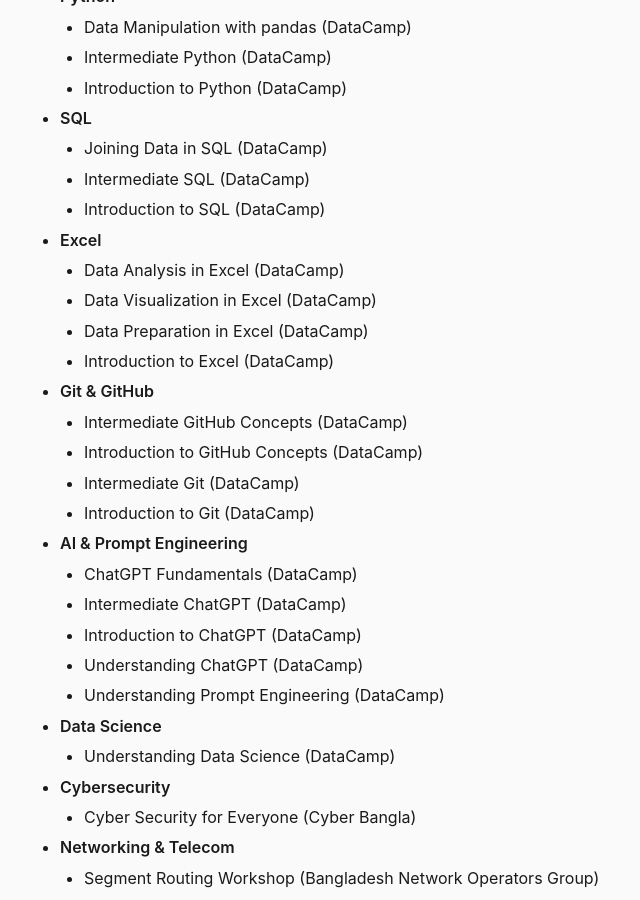
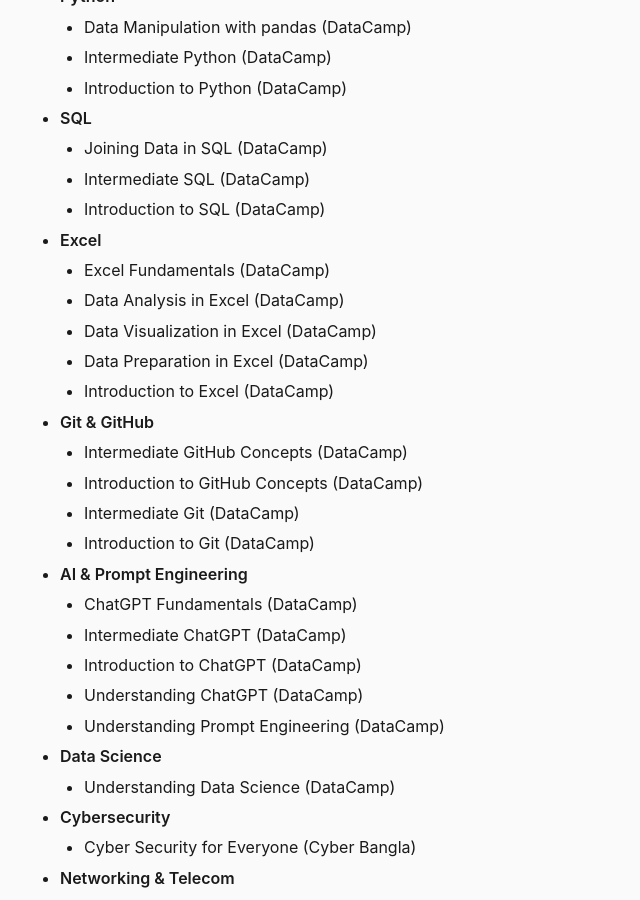
Before and after one commit to muntasimulhaque/muntasimulhaque.github.io, a Jekyll site: the page built from index.md, in a window 1280 px wide and 900 px high, scrolled down 2627 px. Shown: the whole window, without its empty margins (268-908 px from the left). Built offline with Jekyll 4.4.1, drawn with Linux system fonts in a browser that asks for light colours.

Commit message:
Update index.md

```diff
--- a/index.md
+++ b/index.md
@@ -74,6 +74,7 @@
     * Intermediate SQL (DataCamp)
     * Introduction to SQL (DataCamp)
 * **Excel**
+    * Excel Fundamentals (DataCamp)
     * Data Analysis in Excel (DataCamp)
     * Data Visualization in Excel (DataCamp)
     * Data Preparation in Excel (DataCamp)
```
